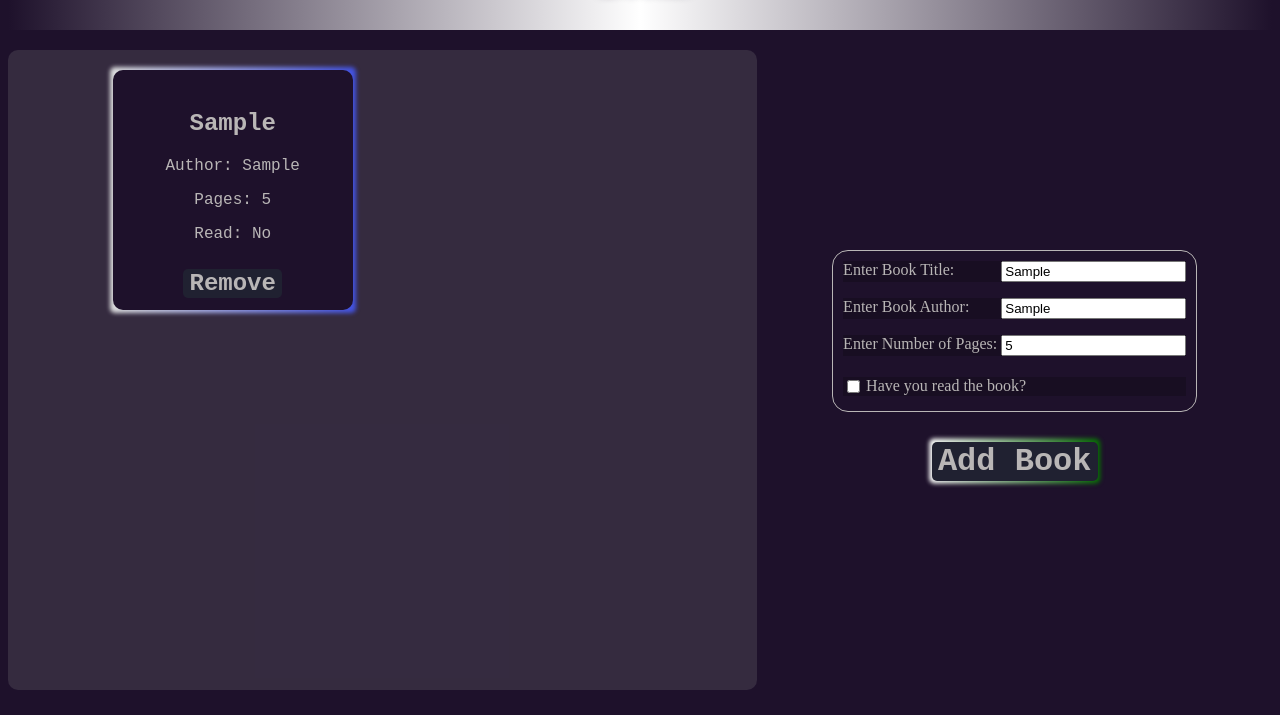
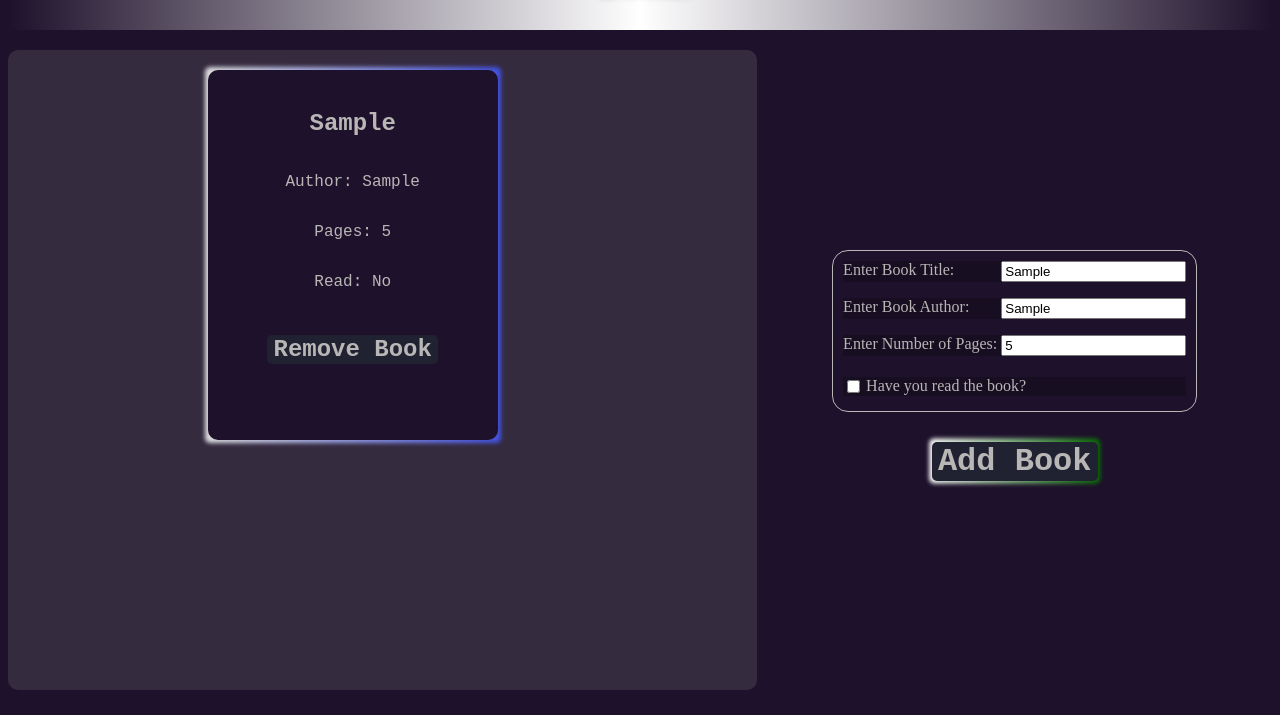
Before and after one commit to Ovaserashid/BookLibrary, a plain HTML site: page index.html in a window 1280 px wide. Both pictures are taken after typing "Sample", "Sample", "5" into the empty fields and a click on the button "Add Book". Shown: the part 85-800 px from the top of the page. Drawn offline with Linux system fonts and the light colour scheme.

Commit message:
Fix overflow issue in cards
The content inside cards was overflowing, causing
layout issues. This commit adjusts the CSS to
ensure that the content fits properly within the
card boundaries.

```diff
--- a/script.js
+++ b/script.js
@@ -17,14 +17,16 @@ function updateCardContainer() {
         const card = document.createElement("div");
         card.classList.add("card");
         card.innerHTML = `
+            <div class="cardBox">
             <h2>${book.title}</h2>
             <p>Author: ${book.author}</p>
             <p>Pages: ${book.pages}</p>
             <p>Read: ${book.read ? "Yes" : "No"}</p>
-            <button class="remove-book" data-index="${index}">Remove</button>
+            </div>
+            <br>
+            <button class="remove-book" data-index="${index}">Remove Book</button>
         `;
         cardContainer.appendChild(card);
-
     });
     const removeBookButton = document.querySelectorAll(".remove-book");
     removeBookButton.forEach((button) => {
--- a/style.css
+++ b/style.css
@@ -20,7 +20,7 @@
 .card-holder {
     flex-grow: 1;
     display: grid;
-    grid-template-columns: repeat(auto-fill, minmax(250px, 250px));
+    grid-template-columns: repeat(auto-fill, minmax(350px, 350px));
     gap: 40px;
     justify-content: center;
     margin-top: 20px;
@@ -79,8 +79,8 @@ form{
     border-radius: 10px;
     padding: 20px;
     text-align: center;
-    width: 200px;
-    height: 200px;
+    width: 250px;
+    height: 330px;
     color: rgb(185, 182, 182);
     font-family: 'Courier New', Courier, monospace;
 }
@@ -211,3 +211,10 @@ form{
     padding: 3px;
     border-radius: 5px;
 }
+.cardBox{
+    display: flex;
+    flex-direction: column;
+    align-items: center;
+    margin: 0;
+    overflow: auto;
+}
```
